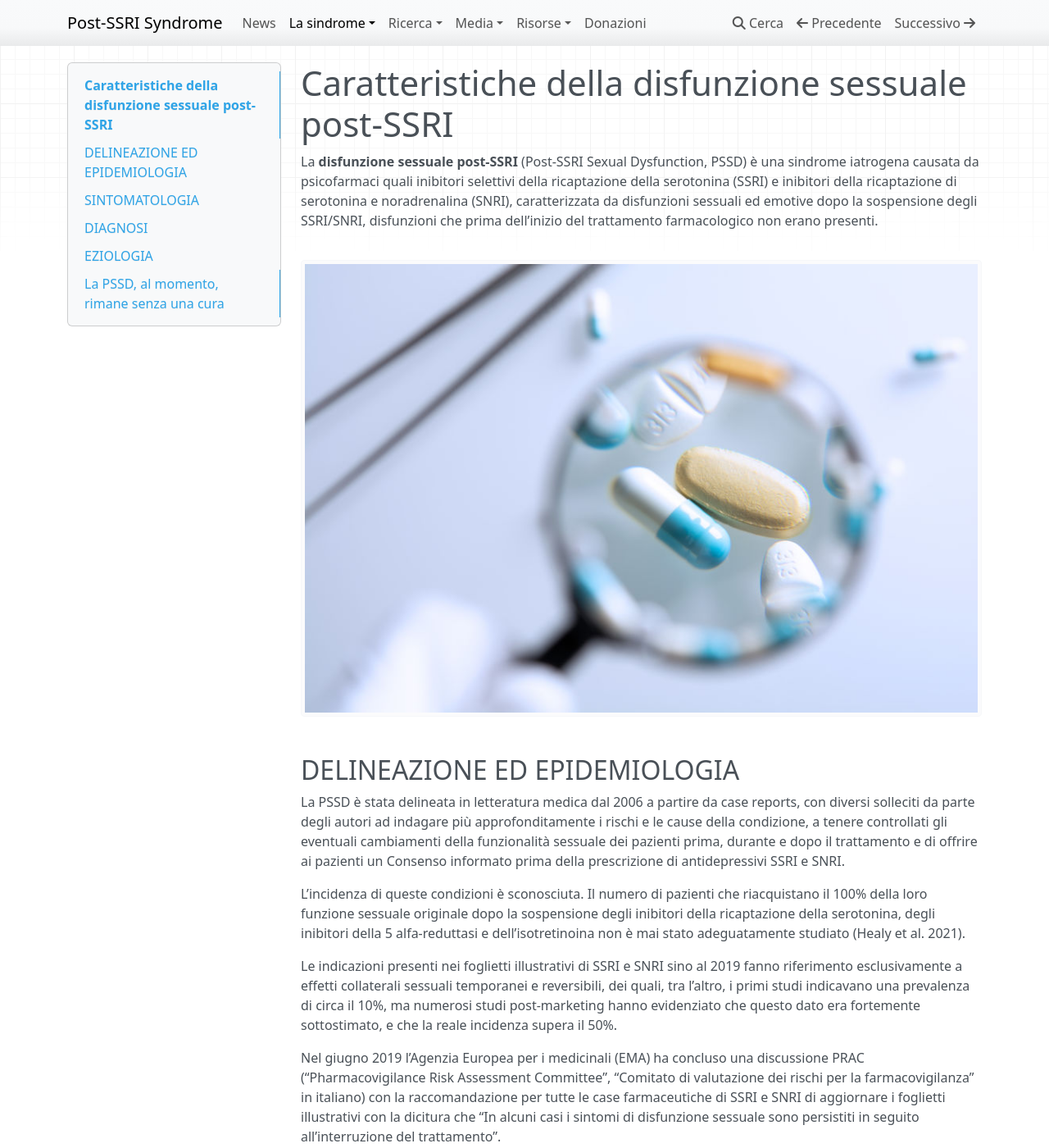
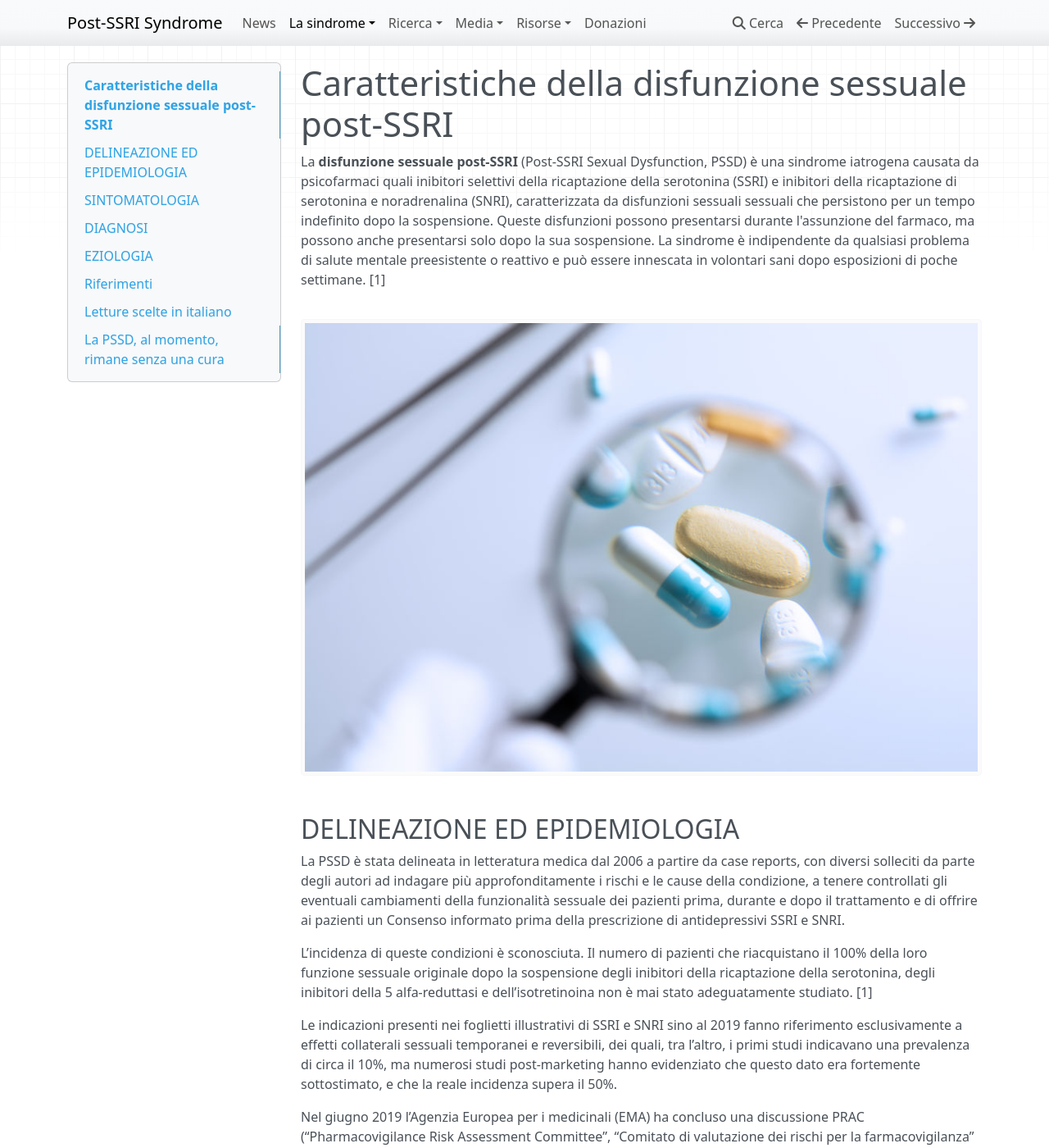
Before and after one commit to postssrisyndrome/windmill, an MkDocs documentation site: the page built from docs/la-sindrome/caratteristiche.md, in a window 1280 px wide and 1400 px high. Shown: the whole window at 82% size. Built offline with MkDocs 1.6.1, drawn with Linux system fonts in a browser that asks for light colours; nearby versions of some CDN libraries; some of the changed text lies outside the part shown.

Commit message:
caratteristiche.md: miglioramento descrizione
+fonte e letture scelte

```diff
--- a/docs/la-sindrome/caratteristiche.md
+++ b/docs/la-sindrome/caratteristiche.md
@@ -1,7 +1,9 @@
 
 # Caratteristiche della disfunzione sessuale post-SSRI
 
-La **disfunzione sessuale post-SSRI** (Post-SSRI Sexual Dysfunction, PSSD) è una sindrome iatrogena causata da psicofarmaci quali inibitori selettivi della ricaptazione della serotonina (SSRI) e inibitori della ricaptazione di serotonina e noradrenalina (SNRI), caratterizzata da disfunzioni sessuali ed emotive dopo la sospensione degli SSRI/SNRI, disfunzioni che prima dell’inizio del trattamento farmacologico non erano presenti.
+La **disfunzione sessuale post-SSRI** (Post-SSRI Sexual Dysfunction, PSSD) è una sindrome iatrogena causata da psicofarmaci quali inibitori selettivi della ricaptazione della serotonina (SSRI) e inibitori della ricaptazione di serotonina e noradrenalina (SNRI), caratterizzata da disfunzioni sessuali sessuali che persistono per un tempo indefinito dopo la sospensione.
+Queste disfunzioni possono presentarsi durante l'assunzione del farmaco, ma possono anche presentarsi solo dopo la sua sospensione.
+La sindrome è indipendente da qualsiasi problema di salute mentale preesistente o reattivo e può essere innescata in volontari sani dopo esposizioni di poche settimane. [1]
 
 ![](/img/113207765_s.jpg)
 
@@ -9,7 +11,7 @@
 
 La PSSD è stata delineata in letteratura medica dal 2006 a partire da case reports, con diversi solleciti da parte degli autori ad indagare più approfonditamente i rischi e le cause della condizione, a tenere controllati gli eventuali cambiamenti della funzionalità sessuale dei pazienti prima, durante e dopo il trattamento e di offrire ai pazienti un Consenso informato prima della prescrizione di antidepressivi SSRI e SNRI.
 
-L’incidenza di queste condizioni è sconosciuta. Il numero di pazienti che riacquistano il 100% della loro funzione sessuale originale dopo la sospensione degli inibitori della ricaptazione della serotonina, degli inibitori della 5 alfa-reduttasi e dell’isotretinoina non è mai stato adeguatamente studiato (Healy et al. 2021).
+L’incidenza di queste condizioni è sconosciuta. Il numero di pazienti che riacquistano il 100% della loro funzione sessuale originale dopo la sospensione degli inibitori della ricaptazione della serotonina, degli inibitori della 5 alfa-reduttasi e dell’isotretinoina non è mai stato adeguatamente studiato. [1]
 
 Le indicazioni presenti nei foglietti illustrativi di SSRI e SNRI sino al 2019 fanno riferimento esclusivamente a effetti collaterali sessuali temporanei e reversibili, dei quali, tra l’altro, i primi studi indicavano una prevalenza di circa il 10%, ma numerosi studi post-marketing hanno evidenziato che questo dato era fortemente sottostimato, e che la reale incidenza supera il 50%.
 
@@ -71,6 +73,18 @@
 
 Csoka et al. hanno ipotizzato che i recettori 5-HT1A possano rimanere desensibilizzati e sottoregolati in modo persistente ad opera di alterazioni nell’espressione genica, in seguito ad un’esposizione cronica a SSRI ed hanno successivamente condotto uno studio sulla metilazione del DNA indotta da uno SSRI.
 
+## Riferimenti
+
+\[1\] Healy, D., Bahrick, A., Bak, M., Barbato, A., Calabrò, R. S., Chubak, B. M., ... & Waraich, A. (2022). Diagnostic criteria for enduring sexual dysfunction after treatment with antidepressants, finasteride and isotretinoin. _International Journal of Risk & Safety in Medicine_, 33(1), 65-76.
+[https://doi.org/10.3233/JRS-210023](https://doi.org/10.3233/JRS-210023).
+
+## Letture scelte in italiano
+
+* [Disfunzione sessuale persistente dopo terapia anti-depressiva | Quotidianosanità.it](https://www.quotidianosanita.it/scienza-e-farmaci/articolo.php?articolo_id=76915)
+* [Antidepressivi serotoninergici (SSRI) e disfunzione sessuale persistente | Angelo Mercuri](https://www.angelomercuri.it/antidepressivi-serotoninergici-ssri-e-disfunzione-sessuale-persistente/)
+* [PSSD, Informazioni sulla Disfunzione Sessuale post SSRI | Valerio Rosso](https://www.valeriorosso.com/2019/07/01/pssd-disfunzione-sessuale-post-ssri-snri/)
+* [Disfunzione sessuale post-SSRI: una revisione della letteratura | Sexual Medicine Reviews](https://www.giulemanidaibambini.org/disfunzione-sessuale-post-ssri-una-revisione-della-letteratura/)
+
 ## La PSSD, al momento, rimane senza una cura
 
 **Grazie alle segnalazioni degli effetti collaterali persistenti alle [Agenzie di Farmacovigilanza](../risorse/organismi.md) in tutto in mondo da parte di un numero sempre crescente di uomini e donne, la comunità medica e scientifica sta iniziando a prendere consapevolezza della portata del problema.**
```
Also changed, not shown: other parts of docs/la-sindrome/caratteristiche.md (+2 -2 lines).
